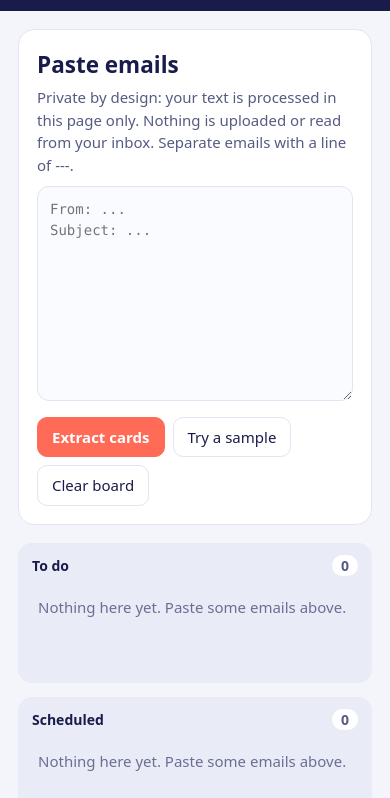
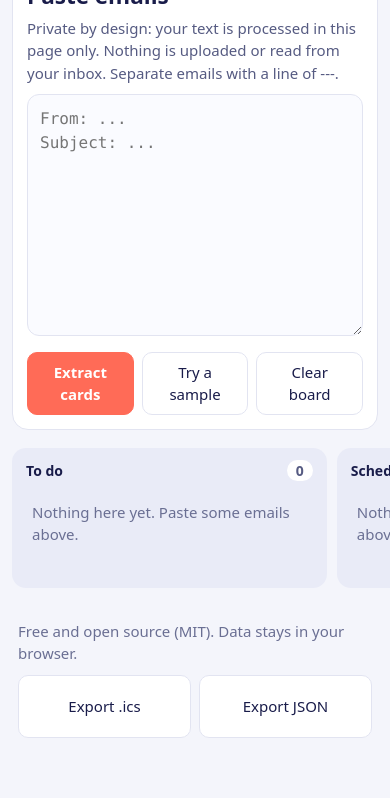
Before and after one commit to yousefkhames/wared, a plain HTML site: page docs/index.html in a window 390 px wide. Shown: the part 112-910 px from the top of the page. After the commit the page ends 881 px from the top, so only its background shows below. Drawn offline with Linux system fonts and the light colour scheme.

Commit message:
Round 3: mobile layout (snap columns, big touch targets, move buttons instead of drag only)

```diff
--- a/docs/app.js
+++ b/docs/app.js
@@ -1,7 +1,7 @@
 const T = {
- en:{brand:'Wared',tag:'Important emails, sorted',board:'Board',calendar:'Calendar',paste:'Paste emails',privacy:'Private by design: your text is processed in this page only. Nothing is uploaded or read from your inbox. Separate emails with a line of ---.',extract:'Extract cards',sample:'Try a sample',clearBoard:'Clear board',foot:'Free and open source (MIT). Data stays in your browser.',exportIcs:'Export .ics',exportJson:'Export JSON',
+ en:{skip:'Skip to content',moveBack:'Move to previous column',moveNext:'Move to next column',brand:'Wared',tag:'Important emails, sorted',board:'Board',calendar:'Calendar',paste:'Paste emails',privacy:'Private by design: your text is processed in this page only. Nothing is uploaded or read from your inbox. Separate emails with a line of ---.',extract:'Extract cards',sample:'Try a sample',clearBoard:'Clear board',foot:'Free and open source (MIT). Data stays in your browser.',exportIcs:'Export .ics',exportJson:'Export JSON',
   todo:'To do',scheduled:'Scheduled',waiting:'Waiting',done:'Done',high:'High',medium:'Medium',low:'Low',skipped:'Skipped as noise',add:'Add',noDate:'No date',empty:'Nothing here yet. Paste some emails above.',save:'Save',del:'Delete',title:'Title',date:'Date',time:'Time',col:'Column',notes:'Notes',pri:'Priority',none:'No emails found.',calEmpty:'No dated items yet.',found:'cards found'},
- ar:{brand:'وارد',tag:'الإيميلات المهمة، متنظمة',board:'اللوحة',calendar:'التقويم',paste:'الصق الإيميلات',privacy:'الخصوصية أولاً: النص بيتعالج جوه الصفحة بس. مفيش حاجة بتترفع ولا بنقرا الإيميل بتاعك. افصل بين الإيميلات بسطر ---.',extract:'استخرج الكروت',sample:'جرب مثال',clearBoard:'امسح اللوحة',foot:'مجاني ومفتوح المصدر (MIT). بياناتك بتفضل في متصفحك.',exportIcs:'تصدير .ics',exportJson:'تصدير JSON',
+ ar:{skip:'تخطى للمحتوى',moveBack:'انقل للعمود السابق',moveNext:'انقل للعمود التالي',brand:'وارد',tag:'الإيميلات المهمة، متنظمة',board:'اللوحة',calendar:'التقويم',paste:'الصق الإيميلات',privacy:'الخصوصية أولاً: النص بيتعالج جوه الصفحة بس. مفيش حاجة بتترفع ولا بنقرا الإيميل بتاعك. افصل بين الإيميلات بسطر ---.',extract:'استخرج الكروت',sample:'جرب مثال',clearBoard:'امسح اللوحة',foot:'مجاني ومفتوح المصدر (MIT). بياناتك بتفضل في متصفحك.',exportIcs:'تصدير .ics',exportJson:'تصدير JSON',
   todo:'المطلوب',scheduled:'مجدول',waiting:'بانتظار',done:'تم',high:'عالية',medium:'متوسطة',low:'منخفضة',skipped:'اتتجاهل (إعلانات)',add:'أضف',noDate:'بدون تاريخ',empty:'مفيش حاجة لسه. الصق إيميلات فوق.',save:'حفظ',del:'حذف',title:'العنوان',date:'التاريخ',time:'الوقت',col:'العمود',notes:'ملاحظات',pri:'الأولوية',none:'مفيش إيميلات.',calEmpty:'مفيش عناصر بتاريخ.',found:'كروت'}
 };
 const COLS = ['todo','scheduled','waiting','done'];
@@ -45,7 +45,7 @@ function fmtDate(c) { if (!c.date) return t('noDate'); return new Date(c.date +
 const say = m => { const l = $('#live'); l.textContent = ''; setTimeout(() => l.textContent = m, 30); };
 function cardHTML(c) {
   const overdue = c.date && c.column !== 'done' && new Date(c.date + 'T23:59:59') < new Date();
-  return `<div class="card ${c.priority}" draggable="true" tabindex="0" role="button" aria-label="${esc(c.title)}, ${t(c.priority)}, ${fmtDate(c)}" data-id="${c.id}"><b>${esc(c.title)}</b><small>${esc(c.from)}</small><div><span class="badge">${t(c.priority)}</span><span class="badge ${overdue ? 'due' : ''}">${fmtDate(c)}</span></div></div>`;
+  return `<div class="card ${c.priority}" draggable="true" tabindex="0" role="button" aria-label="${esc(c.title)}, ${t(c.priority)}, ${fmtDate(c)}" data-id="${c.id}"><b>${esc(c.title)}</b><small>${esc(c.from)}</small><div><span class="badge">${t(c.priority)}</span><span class="badge ${overdue ? 'due' : ''}">${fmtDate(c)}</span></div><div class="mv"><button class="mvb" data-mv="-1" aria-label="${t('moveBack')}">${lang === 'ar' ? '›' : '‹'}</button><button class="mvb" data-mv="1" aria-label="${t('moveNext')}">${lang === 'ar' ? '‹' : '›'}</button></div></div>`;
 }
 function render() {
   const b = $('#board');
@@ -53,6 +53,7 @@ function render() {
     return `<div class="col" data-col="${col}"><h3>${t(col)}<span>${l.length}</span></h3>${l.map(cardHTML).join('') || '<div class="empty">' + (cards.length ? '' : t('empty')) + '</div>'}</div>`; }).join('');
   b.querySelectorAll('.card').forEach(el => {
     el.addEventListener('dragstart', e => e.dataTransfer.setData('text', el.dataset.id));
+    el.querySelectorAll('.mvb').forEach(bt => bt.addEventListener('click', e => { e.stopPropagation(); const c = cards.find(x => x.id === el.dataset.id); const i = COLS.indexOf(c.column) + +bt.dataset.mv; if (i >= 0 && i < COLS.length) { c.column = COLS[i]; save(); render(); say(c.title + ' → ' + t(c.column)); } }));
     el.addEventListener('click', () => openEdit(el.dataset.id));
     el.addEventListener('keydown', e => { if (e.key === 'Enter' || e.key === ' ') { e.preventDefault(); openEdit(el.dataset.id); } });
   });
--- a/docs/style.css
+++ b/docs/style.css
@@ -34,3 +34,15 @@ dialog input,dialog select,dialog textarea{width:100%;padding:8px;border:1px sol
 .card:focus-visible{outline:3px solid var(--coral)}
 .badge.due{background:#ffe0da;color:#8f2412}.hint,.card small,.col h3 span{color:#565b82}
 @media (prefers-reduced-motion:reduce){*{transition:none!important;animation:none!important;scroll-behavior:auto!important}}
+
+.mv{display:flex;justify-content:space-between;margin-top:8px}.mvb{padding:2px 12px;min-width:44px;min-height:36px;border-radius:8px;font-size:18px;line-height:1;background:#f1f2fb}
+@media(min-width:901px){.mv{display:none}.card:hover .mv,.card:focus-within .mv{display:flex}}
+@media(max-width:700px){
+ main{padding:12px}.top{padding:10px 12px}.brand small{display:none}
+ .board{display:flex;overflow-x:auto;scroll-snap-type:x mandatory;gap:10px;padding-bottom:10px;margin-inline:-12px;padding-inline:12px}
+ .col{flex:0 0 86%;scroll-snap-align:center}
+ button{min-height:44px}textarea{font-size:16px}
+ .row button{flex:1}.panel{padding:14px}
+ .day{flex-direction:column;gap:2px}
+ footer{flex-direction:column;align-items:stretch}footer span:last-child{display:flex;gap:8px}footer button{flex:1}
+}
```
